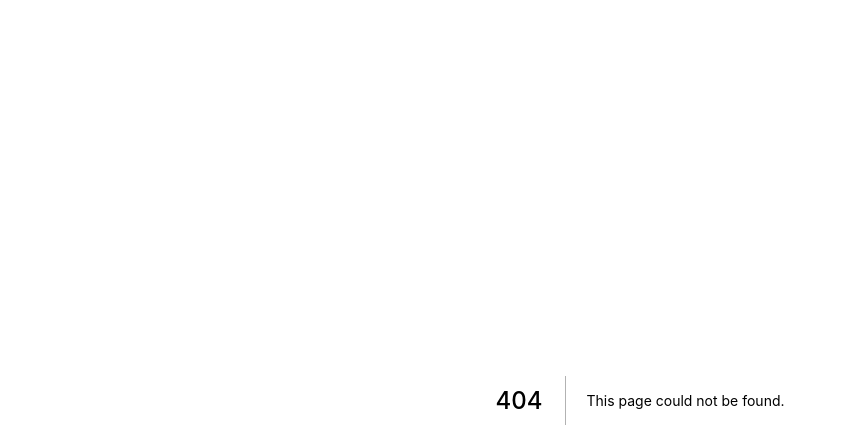
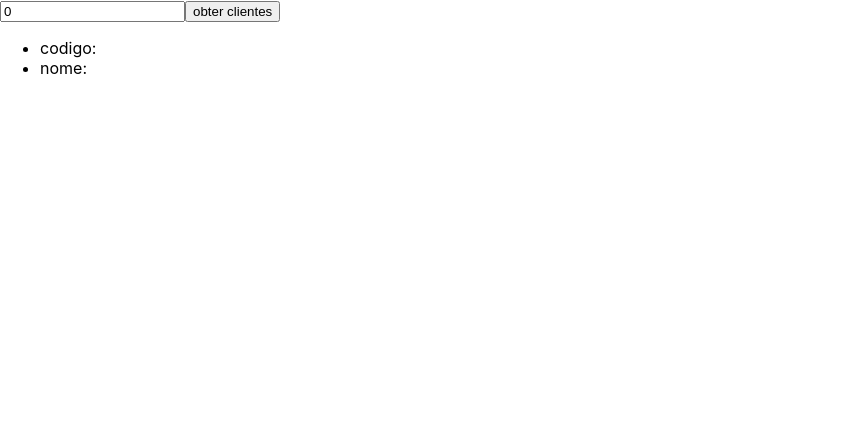
Before and after one commit to HugoLc/masterclass, a Next.js app in the folder fundamentos/: page /integracao in a window 1280 px wide. Before the commit this address had no page. Shown: the top 448 px of the page, without its empty margins (0-847 px from the left). Built offline with nearby package versions, Linux system fonts and the light colour scheme.

Commit message:
consumindo api com o fetch

```diff
--- /dev/null
+++ b/fundamentos/src/pages/integracao.jsx
@@ -0,0 +1,37 @@
+import { useState } from "react";
+
+const Integracao = () => {
+
+    const [cliente, setCliente] = useState({});
+    const [codigo, setCodigo] = useState(0);
+
+    const obterCliente = async(codigo)=>{
+        const resp = await fetch(`http://localhost:3000/api/clientes/${codigo}`);
+        const dados = await resp.json();
+        setCodigo(dados)
+
+
+        /* fetch(`http://localhost:3000/api/clientes/${codigo}`)
+            .then(resp=> resp.json())
+            .then(dados=>setCliente(dados)) */
+    }
+    return(
+        <div>
+            <input type="number" value={codigo}
+            onChange={e => setCodigo(e.target.value)}/>
+            <button onClick={() => obterCliente(codigo)}>
+                obter clientes
+            </button>
+            <ul>
+                <li>
+                    codigo: {cliente.id}
+                </li>
+                <li>
+                    nome: {cliente.nome}
+                </li>
+            </ul>
+        </div>
+    )
+}
+
+export default Integracao;
```
